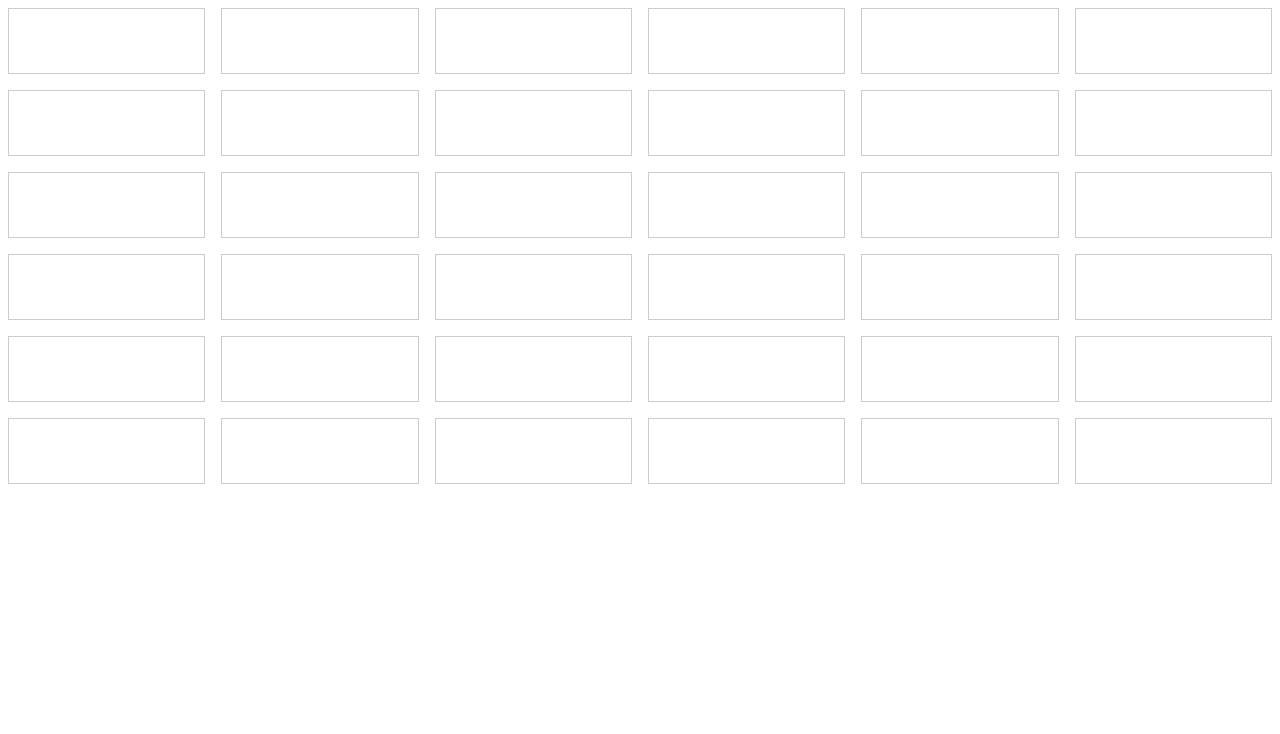
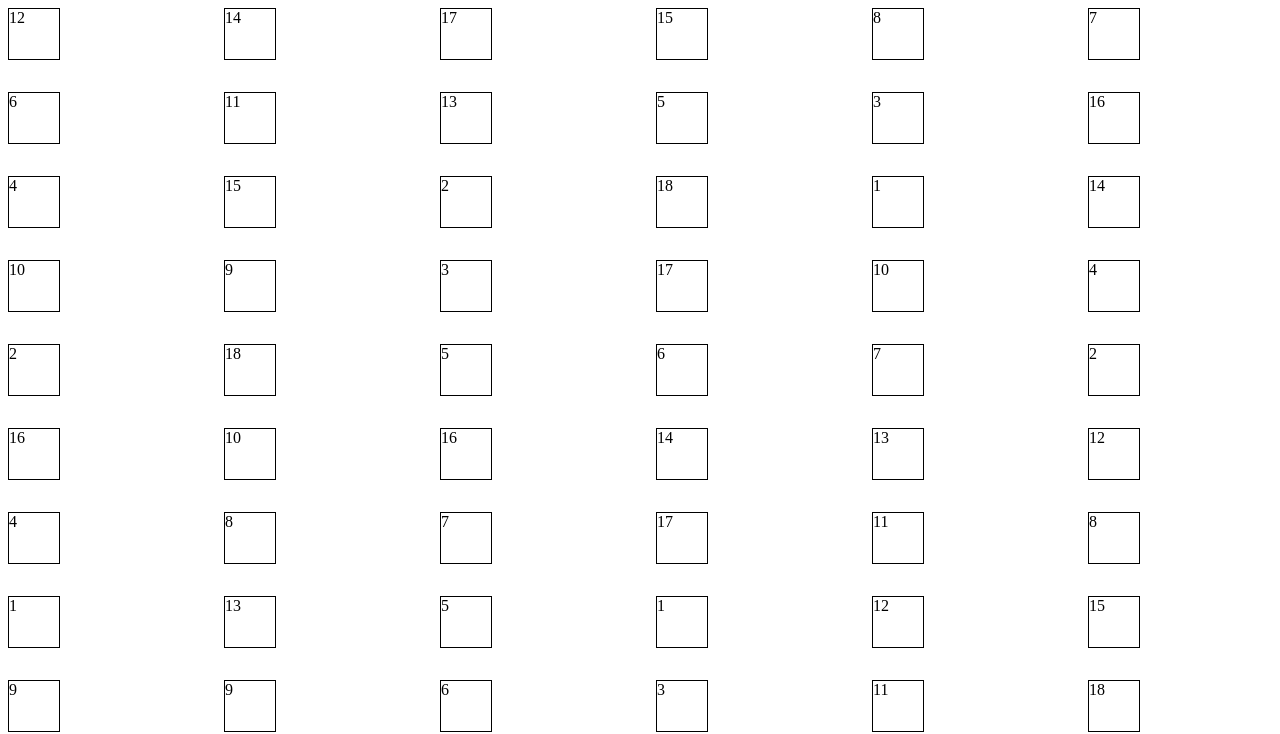
Before and after one commit to choir241/frontendeval, a React (Vite) app in the folder memoryGame/: page / in a window 1280 px wide. Shown: the top 734 px of the page. Built offline with nearby package versions, Linux system fonts and the light colour scheme.

Commit message:
Memory game challenge attempt 2 in the hour time limit

```diff
--- a/memoryGame/src/App.tsx
+++ b/memoryGame/src/App.tsx
@@ -14,37 +14,32 @@
 // Once all cards are removed from the board, the game is over and the 'Play again' button should be shown
 // Clicking 'Play again' should generate a new, random set of cards on the grid
 
+// 1. 36 cards that are laid out in a 6 x 6 grid
+// 2. 2 of each randomly placed numbers from 1-18 on the grid
+// 3. Cards should be face down, no number being shown
+// 4. Clicking a card should 'reveal' it - showing the hidden number of the card
+// 5. Clicking a second card should reveal that card
+// 5.5. If the second card has the same number as the first card,
+
+// 6. both cards should be removed from the board after 3 seconds
+// 6.5. If the second card has a different number to the first card,
+// 7. both cards should be 'hidden' again after 3 seconds (i.e. turned face down)
+// 8. The user shouldn't be able to turn over any more cards
+// 8.5. until the 3 second timer completes and the two revealed cards are either removed (if they matched), or hidden again (if they didn't)
+// 8.5. Once all cards are removed from the board, ]
+// 9. the game is over and the 'Play again' button should be shown
+// 9.5. Clicking 'Play again'
+// 10. should generate a new, random set of cards on the grid
+
+import RenderedCards from "./renderCards.tsx";
 import { useState } from "react";
-import { initializeCards } from "./initializeCards.ts";
-import MemoryCard from "./MemoryCard.tsx";
 
-export default function App() {
-  const [flipCounter, setFlipCounter] = useState(0);
-  const [cards, setCards] = useState([
-    ...initializeCards(),
-    ...initializeCards(),
-  ]);
-  const [firstNum, setFirstNum] = useState(0);
-  const [initialReveal, setInitialReveal] = useState(false);
+export default function App(){
+  const [cards, setCards] = useState<React.JSX.Element[]>([]);
 
   return (
-    <>
-      <section className="cardContainer">
-        {cards.map((card, index) => (
-          <MemoryCard
-            key={index}
-            initialReveal={initialReveal}
-            setInitialReveal={setInitialReveal}
-            firstNum={firstNum}
-            setFirstNum={setFirstNum}
-            num={card}
-            cards={cards}
-            setCards={setCards}
-            flipCounter={flipCounter}
-            setFlipCounter={setFlipCounter}
-          />
-        ))}
-      </section>
-    </>
-  );
+    <section className="cardContainer">
+    {RenderedCards({props: {cards, setCards: setCards}})}
+    </section>
+  )
 }
--- /dev/null
+++ b/memoryGame/src/Card.tsx
@@ -0,0 +1,50 @@
+import { useState, useRef} from "react";
+import checkIfMatch from "./checkIfMatch.ts";
+
+interface ICard{
+    number: number;
+    firstNumber: React.RefObject<number>;
+    firstFlip: React.RefObject<boolean>;
+    setCards: (cards: React.JSX.Element[]) => void;
+    cards: React.JSX.Element[];
+}
+
+export default function GameCard({props}: {props: ICard}){
+
+    const [isShowing, setIsShowing] = useState(false);
+    const cardRef = useRef(null);
+
+    // function checkIfMatch(firstNumber: number, secondNumber: number){
+    //     console.log(props.cards[0]);
+
+    //     if(firstNumber === secondNumber){
+    //         console.log('they match ' + firstNumber + " " + secondNumber)
+    //         // const newCards = props.cards.filter((card, index) => index !== firstNumber && index !== secondNumber);
+    //         console.log(newCards);
+    //         // props.setCards(newCards);
+    //         // return true;
+    //     }else{
+    //         console.log('they don\'t match ' + firstNumber + " " + secondNumber)
+    //         return false;
+    //     }
+    // }
+
+    return (
+        <section key = {props.number} ref = {cardRef} className="card" onClick={() => {
+                setIsShowing(!isShowing)
+                if(!props.firstFlip.current){
+                    console.log('first flip')
+                    props.firstNumber.current = props.number;
+                    console.log(props.firstNumber)
+                    props.firstFlip.current = true;
+                }else{
+                    console.log('second flip')
+                    checkIfMatch(props.firstNumber.current, props.number, props.cards, props.setCards, cardRef);
+                    props.firstFlip.current = false;
+                }
+                }}>
+            {/* {isShowing ? props.number : ""} */}
+            {props.number}
+        </section>
+    )
+}
--- a/memoryGame/src/MemoryCard.tsx
+++ /dev/null
@@ -1,73 +0,0 @@
-import { useState } from "react";
-import { checkIfMatch } from "./checkIfMatch.ts";
-
-export default function MemoryCard({
-  initialReveal,
-  setInitialReveal,
-  firstNum,
-  setFirstNum,
-  num,
-  cards,
-  setCards,
-  flipCounter,
-  setFlipCounter,
-}: {
-  initialReveal: boolean;
-  setInitialReveal: (initialReveal: boolean) => void;
-  firstNum: number;
-  setFirstNum: (firstNum: number) => void;
-  num: number;
-  cards: number[];
-  setCards: (cards: number[]) => void;
-  flipCounter: number;
-  setFlipCounter: (flipCounter: number) => void;
-}) {
-  const [revealed, setRevealed] = useState(false);
-
-  function renderCard() {
-    let tempFlipCounter = flipCounter;
-    console.log(tempFlipCounter);
-
-    if (tempFlipCounter === 0 || tempFlipCounter === 1) {
-      return (
-        <div
-          className="card"
-          onClick={() => {
-            tempFlipCounter++;
-            setRevealed(!revealed);
-            setFlipCounter(tempFlipCounter);
-            setFirstNum(num);
-          }}
-        >
-          {revealed ? num : ""}
-        </div>
-      );
-    } else if (tempFlipCounter === 2) {
-      return (
-        <div
-          className="card"
-          onClick={() => {
-            setRevealed(!revealed);
-            setFlipCounter(tempFlipCounter);
-            tempFlipCounter = 0;
-            setInitialReveal(true);
-            checkIfMatch({
-              setFirstNum,
-              setInitialReveal,
-              setFlipCounter,
-              firstNum,
-              secondNum: num,
-              setRevealed,
-              cards,
-              setCards,
-            });
-          }}
-        >
-          {revealed && initialReveal ? num : ""}
-        </div>
-      );
-    }
-  }
-
-  return renderCard();
-}
--- /dev/null
+++ b/memoryGame/src/RenderCards.tsx
@@ -0,0 +1,28 @@
+import GameCard from "./Card.tsx";
+import { useRef, useEffect } from "react";
+
+interface IRenderedCards{
+  cards: React.JSX.Element[];
+  setCards: (cards: React.JSX.Element[]) => void;
+}
+
+export default function RenderedCards({props}: {props: IRenderedCards}){
+    let firstCard = useRef(0);
+    const firstFlip = useRef(false);
+
+    const tempCards: React.JSX.Element[] = [];
+
+    for(let i = 0; i < 36; i++  ){
+      if(i < 18){
+        tempCards.push(<GameCard key = {i+1} props={{number: i+1, firstNumber: firstCard, firstFlip: firstFlip, setCards: props.setCards, cards: props.cards}} />)
+      }else{
+        tempCards.push(<GameCard key = {i-17} props={{number: i-17, firstNumber: firstCard, firstFlip: firstFlip, setCards: props.setCards, cards: props.cards}} />)
+      }
+    }
+
+    useEffect(()=>{
+      props.setCards(tempCards);
+    },[]);
+
+    return tempCards.sort(() => Math.random() - 0.5);
+}
--- a/memoryGame/src/checkIfMatch.ts
+++ b/memoryGame/src/checkIfMatch.ts
@@ -1,35 +1,15 @@
-export function checkIfMatch({
-  setFirstNum,
-  setInitialReveal,
-  setFlipCounter,
-  firstNum,
-  secondNum,
-  setRevealed,
-  cards,
-  setCards,
-}: {
-  setFirstNum: (firstNum: number) => void;
-  setInitialReveal: (initialReveal: boolean) => void;
-  setFlipCounter: (flipCounter: number) => void;
-  firstNum: number;
-  secondNum: number;
-  setRevealed: (revealed: boolean) => void;
-  cards: number[];
-  setCards: (cards: number[]) => void;
-}) {
-  if (firstNum === secondNum) {
-    setTimeout(() => {
-      cards.splice(cards.indexOf(firstNum), 1);
-      cards.splice(cards.indexOf(secondNum), 1);
-      setCards([...cards]);
-      setFirstNum(0);
-    }, 3000);
-  } else {
-    setTimeout(() => {
-      setRevealed(false);
-      setInitialReveal(false);
-      setFlipCounter(0);
-      setFirstNum(0);
-    }, 3000);
-  }
+export default function checkIfMatch(firstNumber: number, secondNumber: number, cards: React.JSX.Element[], setCards: (cards: React.JSX.Element[]) => void, cardRef: any){
+    const newCards = cards.filter((card, index) => console.log(card));
+    console.log(newCards);
+    if(firstNumber === secondNumber){
+        console.log('they match ' + firstNumber + " " + secondNumber)
+        console.log(cardRef.current)
+        const newCards = cards.filter((card, index) => console.log(card));
+        console.log(newCards);
+        // setCards(newCards);
+        // return true;
+    }else{
+        console.log('they don\'t match ' + firstNumber + " " + secondNumber)
+        return false;
+    }
 }
--- a/memoryGame/src/index.css
+++ b/memoryGame/src/index.css
@@ -1,10 +1,12 @@
-.card {
-  padding: 2rem;
-  border: 1px solid #ccc;
+.card{
+    width: 50px;
+    height: 50px;
+    border: 1px solid #000;
 }
 
-.cardContainer {
-  display: grid;
-  grid-template-columns: repeat(6, 1fr);
-  gap: 1rem;
+.cardContainer{
+    display: grid;
+    grid-template-columns: repeat(6, 1fr);
+    grid-template-rows: repeat(6, 1fr);
+    gap: 2rem;
 }
--- a/memoryGame/src/initializeCards.ts
+++ /dev/null
@@ -1,8 +0,0 @@
-//randomize cards
-export function initializeCards() {
-  const cards = [];
-  for (let i = 1; i <= 18; i++) {
-    cards.push(i);
-  }
-  return cards.sort(() => Math.random() - 0.5);
-}
```
